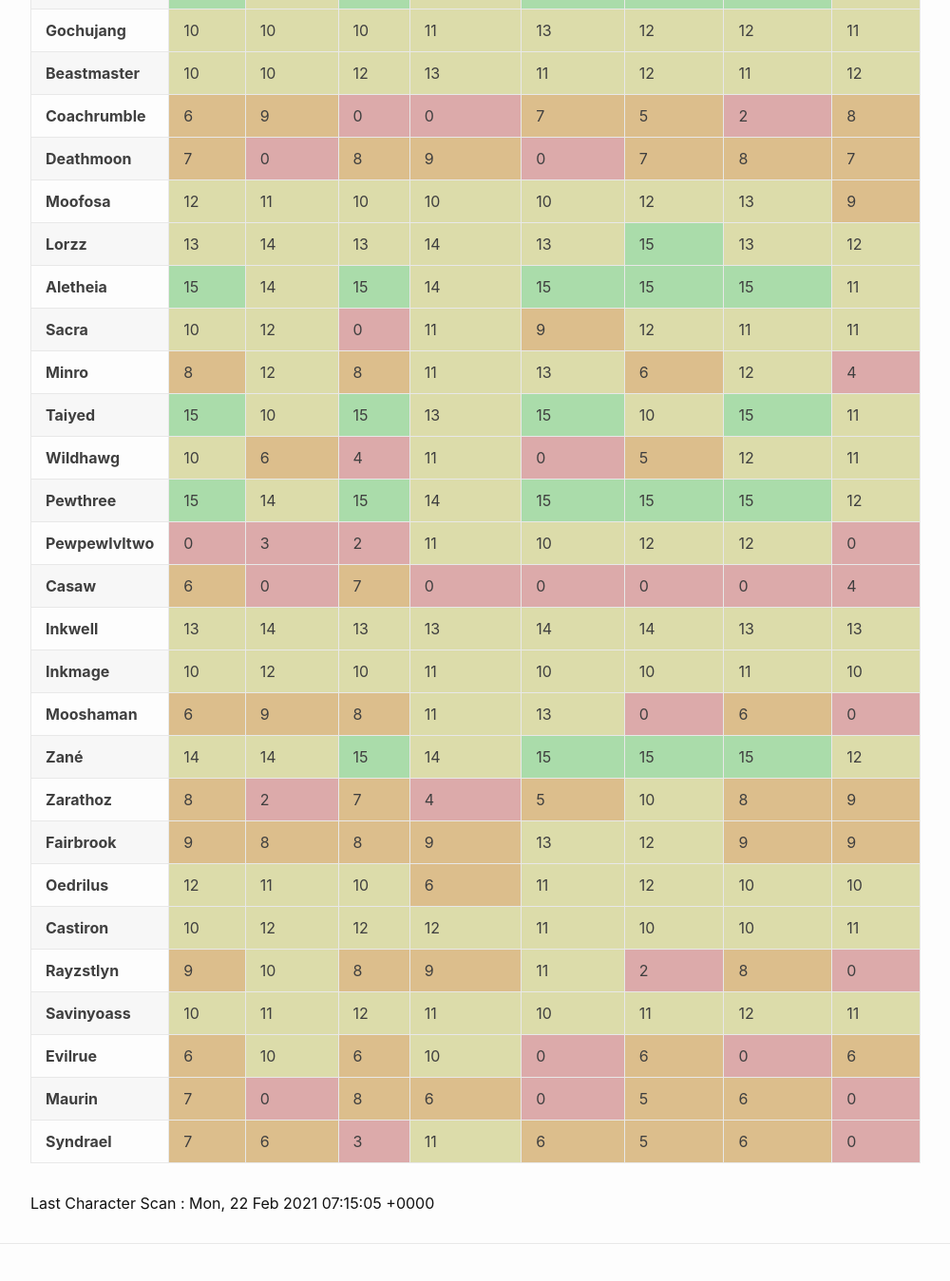
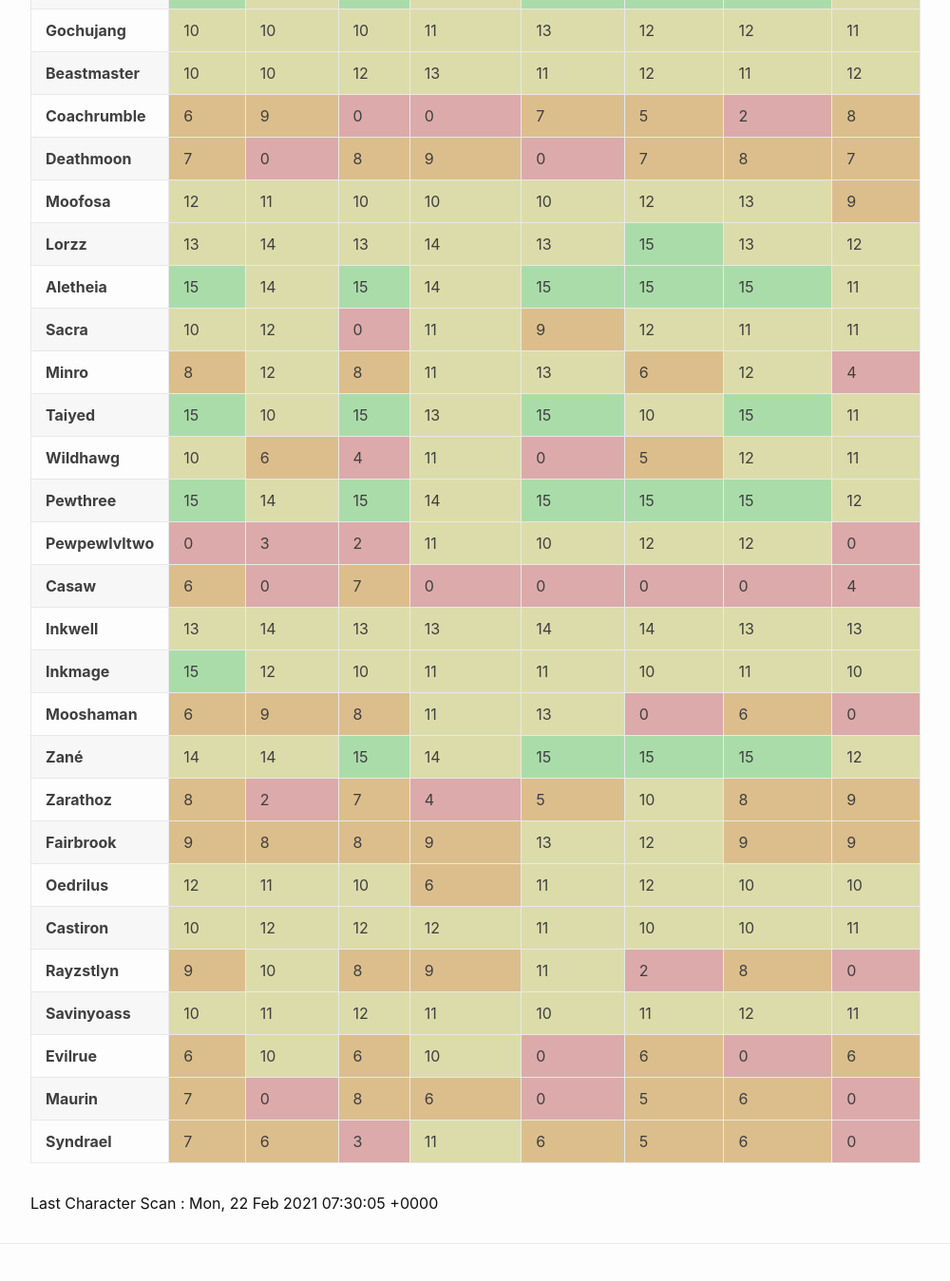
Before and after one commit to eldertribunal/keystonetracker, a Jekyll site: the page built from characters.md, in a window 1280 px wide and 1400 px high, scrolled down 341 px. Shown: the top 1349 px of the window at 95% size, without its empty margins (126-1126 px from the left). Built offline with Jekyll 4.4.1, drawn with Linux system fonts in a browser that asks for light colours.

Commit message:
auto scan Mon Feb 22 07:30:38 UTC 2021

```diff
--- a/_data/characters.json
+++ b/_data/characters.json
@@ -769,7 +769,7 @@
     "dungeons": [
       {
         "name": "Mists of Tirna Scithe",
-        "level": 10,
+        "level": 15,
         "id": 375
       },
       {
@@ -789,7 +789,7 @@
       },
       {
         "name": "Plaguefall",
-        "level": 10,
+        "level": 11,
         "id": 379
       },
       {
--- a/_data/players.json
+++ b/_data/players.json
@@ -499,7 +499,7 @@
     "dungeons": [
       {
         "name": "Mists of Tirna Scithe",
-        "level": 13,
+        "level": 15,
         "id": 375
       },
       {
--- a/_data/scanned.json
+++ b/_data/scanned.json
@@ -1,3 +1,3 @@
 {
-  "timestamp": 1613978105
+  "timestamp": 1613979005
 }
```
